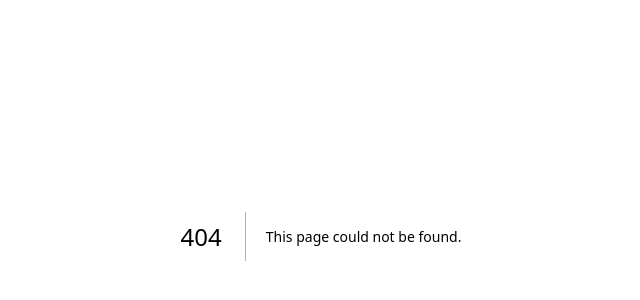
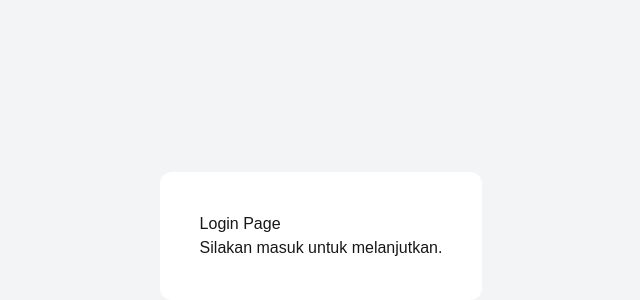
Before and after one commit to Fadhyoung/article-management-system, a Next.js app: page /auth/login in a window 1280 px wide. Before the commit this address had no page. Shown: the part 164-464 px from the top of the page, without its empty margins (319-959 px from the left). Built offline with nearby package versions, Linux system fonts and the light colour scheme.

Commit message:
feat: init structure

```diff
--- /dev/null
+++ b/src/app/(user)/home/page.tsx
@@ -0,0 +1,8 @@
+export default function HomeComponent() {
+  return (
+    <div>
+      <h1>Selamat datang di halaman utama!</h1>
+      <p>Ini adalah contoh penggunaan Next.js dengan i18n.</p>
+    </div>
+  );
+}
--- /dev/null
+++ b/src/app/(user)/layout.tsx
@@ -0,0 +1,7 @@
+export default function Layout({ children } : {children: React.ReactNode}) {
+  return (
+    <>
+        {children}
+    </>
+  );
+}
--- /dev/null
+++ b/src/app/auth/layout.tsx
@@ -0,0 +1,13 @@
+export default function RootLayout({
+  children,
+}: {
+  children: React.ReactNode;
+}) {
+  return (
+    <div className="w-full h-screen flex items-center justify-center">
+      <div className="w-fit p-10 flex items-center justify-center rounded-xl bg-white">
+        {children}
+      </div>
+    </div>
+  );
+}
--- /dev/null
+++ b/src/app/auth/login/page.tsx
@@ -0,0 +1,8 @@
+export default function LoginPage () {
+  return (
+    <div>
+      <h1>Login Page</h1>
+      <p>Silakan masuk untuk melanjutkan.</p>
+    </div>
+  );
+}
--- a/src/app/layout.tsx
+++ b/src/app/layout.tsx
@@ -24,8 +24,8 @@
   children: React.ReactNode;
 }>) {
   return (
-    <html lang="en">
-      <body className={`${geistSans.variable} ${geistMono.variable}`}>
+    <html lang="id">
+      <body className={`${geistSans.variable} ${geistMono.variable} bg-background`}>
         <NextIntlClientProvider>{children}</NextIntlClientProvider>
       </body>
     </html>
--- a/tailwind.config.js
+++ b/tailwind.config.js
@@ -7,6 +7,7 @@
   theme: {
     extend: {
       colors: {
+        background: "#F3F4F6",
         primary: "#1DA1F2",
         secondary: "#14171A",
         accent: "#657786",
```
